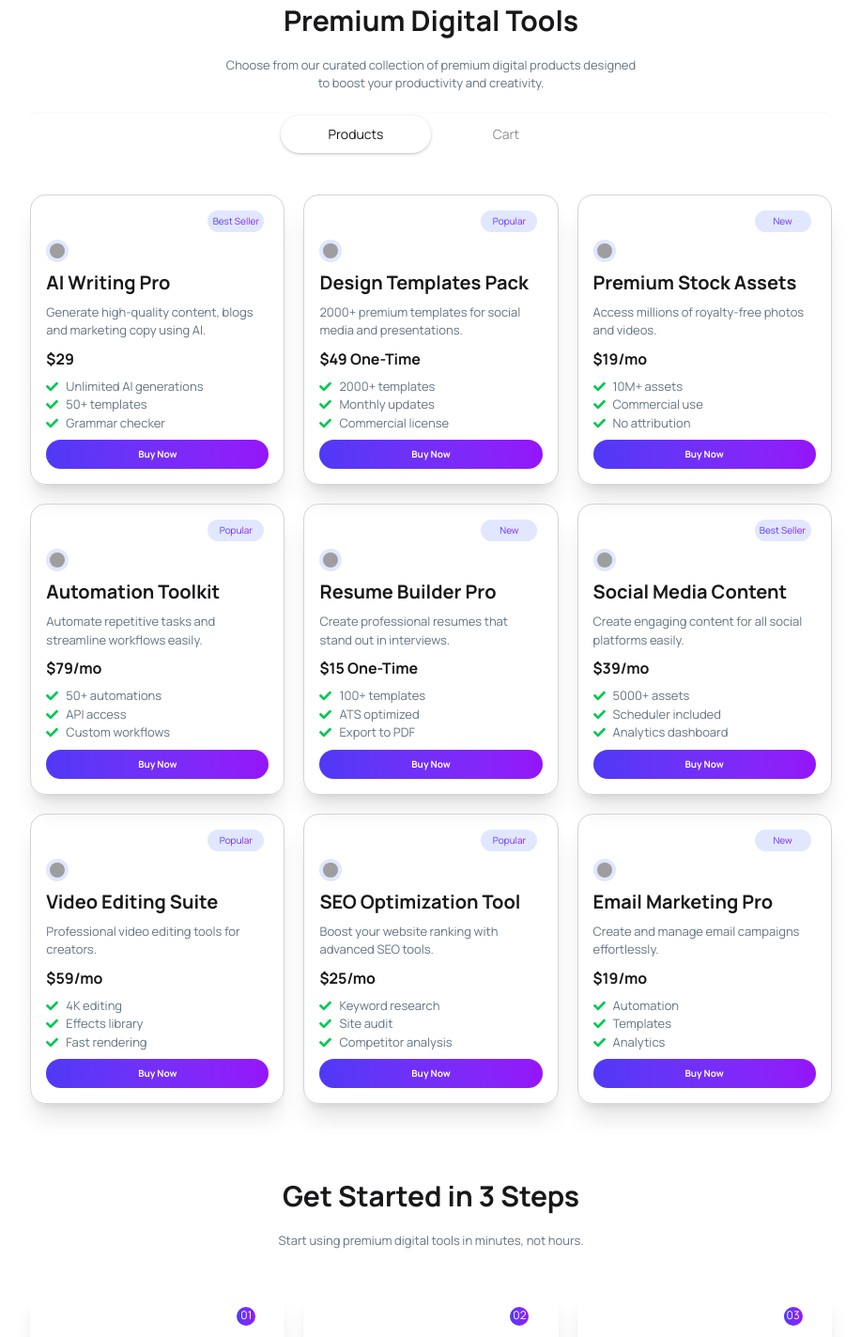
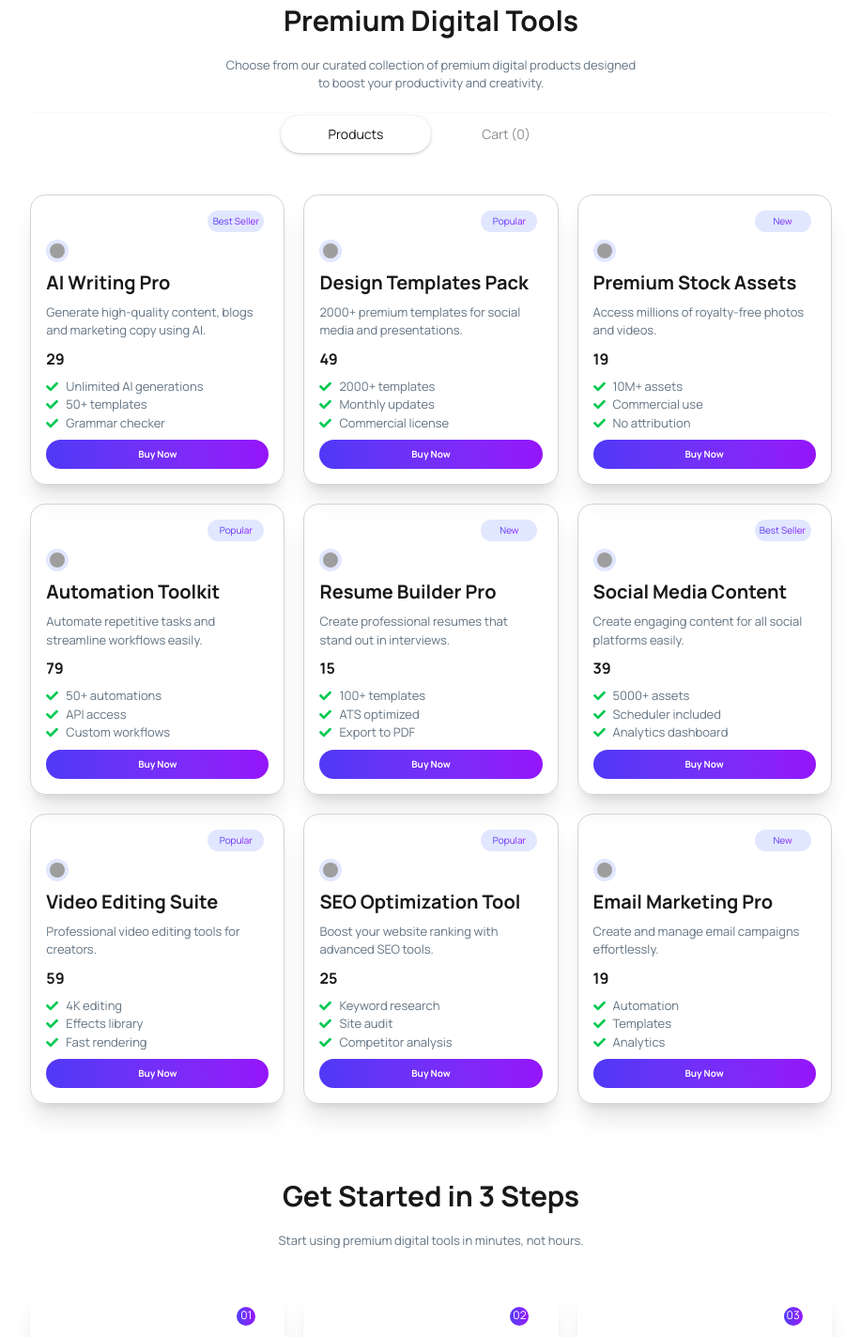
Before and after one commit to samsunnaharsrity/Assignment-6, a React (Vite) app: page / in a window 1280 px wide. Shown: the part 680-2103 px from the top of the page at 94% size, without its empty margins (181-1098 px from the left). Built offline with nearby package versions, Linux system fonts and the light colour scheme; grey boxes are pictures that could not be loaded.

Commit message:
cart sec done

```diff
--- a/public/cardData.json
+++ b/public/cardData.json
@@ -1,7 +1,7 @@
 [
   {
     "title": "AI Writing Pro",
-    "price": "$29",
+    "price": "29",
     "badge": "Best Seller",
     "image": "https://cdn-icons-png.flaticon.com/512/4712/4712109.png",
     "description": "Generate high-quality content, blogs and marketing copy using AI.",
@@ -13,7 +13,7 @@
   },
   {
     "title": "Design Templates Pack",
-    "price": "$49 One-Time",
+    "price": "49 ",
     "badge": "Popular",
     "image": "https://cdn-icons-png.flaticon.com/512/1828/1828919.png",
     "description": "2000+ premium templates for social media and presentations.",
@@ -25,7 +25,7 @@
   },
   {
     "title": "Premium Stock Assets",
-    "price": "$19/mo",
+    "price": "19",
     "badge": "New",
     "image": "https://cdn-icons-png.flaticon.com/512/2920/2920277.png",
     "description": "Access millions of royalty-free photos and videos.",
@@ -37,7 +37,7 @@
   },
   {
     "title": "Automation Toolkit",
-    "price": "$79/mo",
+    "price": "79",
     "badge": "Popular",
     "image": "https://cdn-icons-png.flaticon.com/512/906/906334.png",
     "description": "Automate repetitive tasks and streamline workflows easily.",
@@ -49,7 +49,7 @@
   },
   {
     "title": "Resume Builder Pro",
-    "price": "$15 One-Time",
+    "price": "15",
     "badge": "New",
     "image": "https://cdn-icons-png.flaticon.com/512/3135/3135715.png",
     "description": "Create professional resumes that stand out in interviews.",
@@ -61,7 +61,7 @@
   },
   {
     "title": "Social Media Content",
-    "price": "$39/mo",
+    "price": "39",
     "badge": "Best Seller",
     "image": "https://cdn-icons-png.flaticon.com/512/733/733547.png",
     "description": "Create engaging content for all social platforms easily.",
@@ -75,7 +75,7 @@
 ,
 {
   "title": "Video Editing Suite",
-  "price": "$59/mo",
+  "price": "59",
   "badge": "Popular",
   "image": "https://cdn-icons-png.flaticon.com/512/3039/3039385.png",
   "description": "Professional video editing tools for creators.",
@@ -87,7 +87,7 @@
 },
 {
   "title": "SEO Optimization Tool",
-  "price": "$25/mo",
+  "price": "25",
   "badge": "Popular",
   "image": "https://cdn-icons-png.flaticon.com/512/2921/2921222.png",
   "description": "Boost your website ranking with advanced SEO tools.",
@@ -99,7 +99,7 @@
 },
 {
   "title": "Email Marketing Pro",
-  "price": "$19/mo",
+  "price": "19",
   "badge": "New",
   "image": "https://cdn-icons-png.flaticon.com/512/561/561127.png",
   "description": "Create and manage email campaigns effortlessly.",
--- a/src/App.jsx
+++ b/src/App.jsx
@@ -21,8 +21,16 @@ const dataPromise = getData();
 
 
 function App() {
+
+
+//productCart er
 const [activeCart , setActiveCart] = useState('product')
 //console.log(activeCart);
+
+
+//cart er
+const [carts , setCarts] = useState([])
+console.log(carts);
 
   return (
     <>
@@ -30,10 +38,10 @@ const [activeCart , setActiveCart] = useState('product')
 <Navbar></Navbar>
 <Banner></Banner>
 <Rate></Rate>
-<ProductCard activeCart={activeCart} setActiveCart={setActiveCart}> </ProductCard>
+<ProductCard activeCart={activeCart} setActiveCart={setActiveCart} carts ={carts}> </ProductCard>
 
-{activeCart === 'product' && <Product dataPromise={dataPromise} />}
-{activeCart === 'cart' && <Cart />}
+{activeCart === 'product' && <Product dataPromise={dataPromise} carts={carts} setCarts ={setCarts} />}
+{activeCart === 'cart' && <Cart carts={carts} setCarts ={setCarts}/>}
 
 <StartSteps></StartSteps>
 <PricingSec></PricingSec>
--- a/src/assets/components/cart/cart.jsx
+++ b/src/assets/components/cart/cart.jsx
@@ -1,9 +1,83 @@
 import React from 'react';
+import { MdOutlineShoppingCart } from "react-icons/md";
 
-const Cart = () => {
+const Cart = ({carts,setCarts}) => {
+    //console.log(carts);
+
+//single delete btn
+const remove = (item) =>{
+    const filteredArray = carts.filter (
+        cart => cart.title !== item.title
+    )
+    setCarts(filteredArray)
+}
+
+//Proceed to Checkout
+const clearDataToCart = () =>(
+    setCarts([])
+)
+
+
+const totalPrice = carts.reduce((sum , item) => sum +  Number(item.price) , 0 )
+    console.log(totalPrice);
+
     return (
-        <div className='bg-gray-400 p-10'>
-            cart
+        <div className='shadow border border-zinc-200 p-5 w-8/12 mx-auto'>
+            <div>
+                <h2 className='font-bold text-3xl p-5'>Your Cart</h2>
+
+            {/* conditional cart clear */}
+            {
+                carts.length === 0 ?
+                <p className='flex flex-col text-center items-center gap-5 text-[13px] text-[#627382]'>
+                    <img className='w-[200px] ' src="https://i.ibb.co.com/xKNHJbNX/shopping-cart.webp" alt="" />
+                    Your Cart Is Empty</p> :
+                <>
+                <div>
+                                    {<div className='space-y-5'>
+                    {
+                        carts.map(item =>
+                            <div key={item.title} className= 'bg-[#F9FAFC] rounded-xl shadow-xl  '>
+                                <div className='flex justify-between items-center p-2'>
+                                <div className='flex gap-4 items-center'>
+                                    <img className='w-6 h-6 bg-[#E1E7FF] rounded-full p-1 ' src={item.image} alt="" />
+                                <div className=''>
+                                    <h2 className='text-md font-bold'>{item.title}</h2>
+                                    <p className='text-[12px] text-[#627382]'>${item.price}/month</p>
+                                </div>
+                                </div>
+
+
+                                <div>
+                                    <button className='text-red-500 font-bold'
+                                    onClick={() => remove(item)}
+                                    >Remove</button>
+                                </div>
+                                </div>
+
+                            </div>
+
+                        )
+                    }
+                    <div className='flex justify-between'>
+                        <div className='text-[12px] text-[#627382]'>
+                            total:
+                        </div>
+                        <div>${totalPrice}</div>
+                    </div>
+
+
+                    <div className='bg-gradient-to-r from-[#4F39F6] to-[#9514FA] text-white w-full rounded-2xl p-2 font-bold text-[10px] text-center'>
+                        <button onClick={clearDataToCart}>Proceed to Checkout</button>
+                    </div>
+                </div>}
+                </div>
+
+                </>
+            }
+            </div>
+
+
         </div>
     );
 }
--- a/src/assets/components/navbar/navbar.jsx
+++ b/src/assets/components/navbar/navbar.jsx
@@ -16,7 +16,7 @@ const Navbar = () => {
       </div>
       <ul
         tabIndex="-1"
-        className="menu menu-sm dropdown-content bg-base-100 rounded-box z-1 mt-3 w-52 p-2 shadow">
+        className="menu menu-sm dropdown-content bg-base-100 rounded-box z-1 mt-3 w-52 p-2 shadow font-bold">
             <li><a href="/">Products</a></li>
             <li><a href="/">Features</a></li>
             <li><a href="/">Pricing</a></li>
@@ -31,7 +31,7 @@ const Navbar = () => {
 
 
 <div className="navbar-center hidden lg:flex">
-    <ul className="menu menu-horizontal px-1">
+    <ul className="menu menu-horizontal px-1 font-bold">
         <li><a href="/">Products</a></li>
         <li><a href="/">Features</a></li>
         <li><a href="/">Pricing</a></li>
--- a/src/assets/components/productCard/productCard.jsx
+++ b/src/assets/components/productCard/productCard.jsx
@@ -1,7 +1,7 @@
 import React, { useState } from 'react';
 
 
-const ProductCard = ({activeCart, setActiveCart}) => {
+const ProductCard = ({activeCart, setActiveCart,carts}) => {
 
 
 
@@ -19,7 +19,7 @@ const ProductCard = ({activeCart, setActiveCart}) => {
                 {/* name of each tab group should be unique */}
                 <div className="tabs tabs-box bg-transparent justify-center">
                 <input type="radio" name="my_tabs_1"
-                className="tab rounded-full w-40"
+                className="tab rounded-full w-40 "
                 aria-label="Products"
                 checked={activeCart === 'product'}
                 onChange={() => setActiveCart('product')}
@@ -30,7 +30,7 @@ const ProductCard = ({activeCart, setActiveCart}) => {
 
                 <input type="radio" name="my_tabs_1"
                 className="tab rounded-full w-40"
-                aria-label="Cart"
+                aria-label={`Cart (${carts.length})`}
                 checked={activeCart === 'cart'}
                 onChange={() => setActiveCart('cart')}
 
--- a/src/assets/components/productCarts/productCarts.jsx
+++ b/src/assets/components/productCarts/productCarts.jsx
@@ -2,12 +2,13 @@ import React, { useState } from 'react';
 import { FaCheck } from 'react-icons/fa';
 
 
-const ProductCarts = ({product}) => {
+const ProductCarts = ({product,carts, setCarts}) => {
     const [isBuy , setIsBuy] = useState(false)
 
 
 const handleBuyBtn = () =>{
     setIsBuy(true)
+    setCarts([...carts ,product])
 }
 
     return (
--- a/src/assets/products/product.jsx
+++ b/src/assets/products/product.jsx
@@ -3,7 +3,7 @@ import { FaCheck } from 'react-icons/fa';
 import { Features } from 'tailwindcss';
 import ProductCarts from '../components/productCarts/productCarts';
 
-const Product = ({dataPromise}) => {
+const Product = ({dataPromise ,carts, setCarts}) => {
 
  const products = use(dataPromise)
 
@@ -50,7 +50,7 @@ const Product = ({dataPromise}) => {
 
 
             // </div>
-            <ProductCarts key={product.title} product= {product}></ProductCarts>
+            <ProductCarts key={product.title} product= {product}  carts={carts} setCarts ={setCarts}></ProductCarts>
         )
     }
 </div>
```
